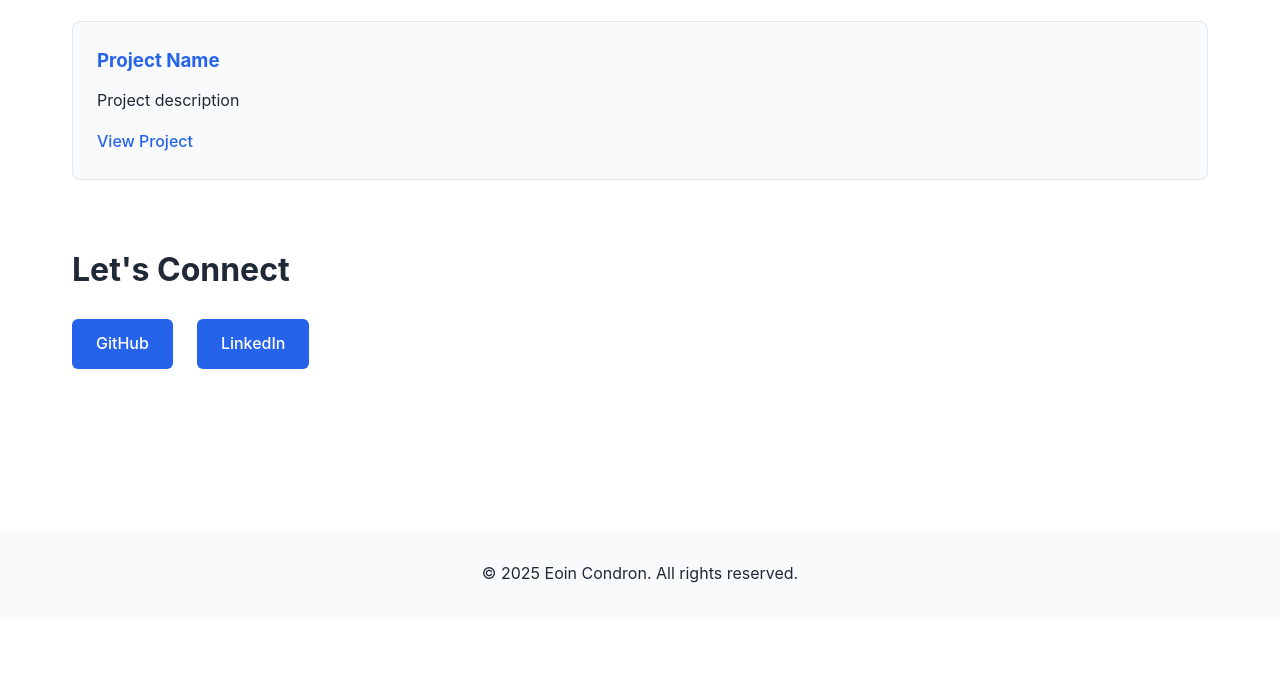
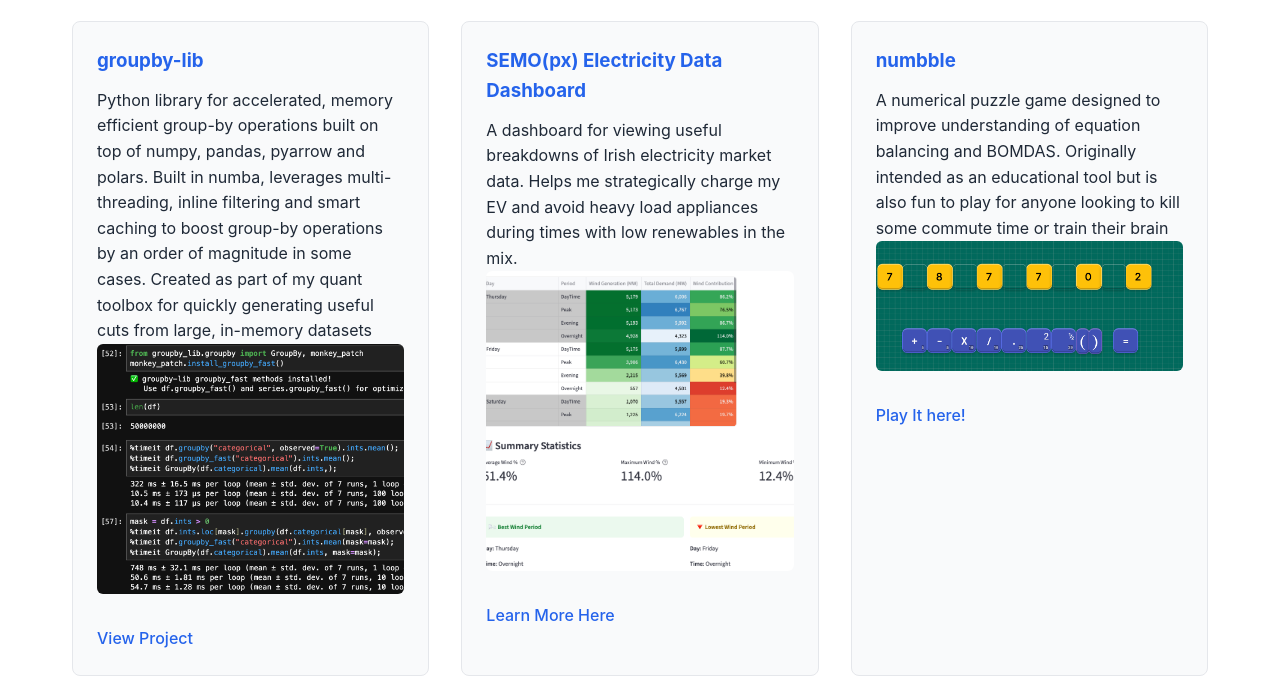
Before and after one commit to eoincondron/personal-webpage, a plain HTML site: page index.html in a window 1280 px wide. Shown: the part 715-1400 px from the top of the page. Before the commit the page ends 1333 px from the top, so only its background shows below. Drawn offline with Linux system fonts and the light colour scheme.

Commit message:
Add project cards for groupby-lib, SEMO Dashboard and numbble

```diff
--- a/index.html
+++ b/index.html
@@ -45,12 +45,39 @@
             <h2>Projects</h2>
             <div class="projects-grid">
                 <div class="project-card">
-                    <h3>Project Name</h3>
-                    <p>Project description</p>
-                    <a href="#" target="_blank">View Project</a>
+                    <h3>groupby-lib</h3>
+                    <p>Python library for accelerated, memory efficient group-by operations
+                        built on top of numpy, pandas, pyarrow and polars.
+                        Built in numba, leverages multi-threading, inline filtering and smart caching to boost
+                        group-by operations by an order of magnitude in some cases.
+                        Created as part of my quant toolbox for quickly generating useful cuts from large, in-memory
+                        datasets
+                    </p>
+                    <img src="images/groupby-demo.png" alt="Numbble game screenshot" , height="250" ,>
+                    <a href="https://github.com/eoincondron/groupby-lib/blob/main/README.md" target="_blank">View
+                        Project</a>
                 </div>
-                <!-- Add more project cards -->
+                <div class="project-card">
+                    <h3>SEMO(px) Electricity Data Dashboard</h3>
+                    <p>A dashboard for viewing useful breakdowns of Irish electricity market data.
+                        Helps me strategically charge my EV and
+                        avoid heavy load appliances during times with low renewables in the mix.
+                    </p>
+                    <img src="images/semo-dashboard.png" alt="Numbble game screenshot" , height="300" ,>
+                    <a href="https://semopx-app-8ujau4spuym833tscyugu4.streamlit.app" target="_blank">Learn More
+                        Here</a>
+                </div>
+                <div class="project-card">
+                    <h3>numbble</h3>
+                    <p>A numerical puzzle game designed to improve understanding of equation balancing and BOMDAS.
+                        Originally intended as an educational tool but is also fun to play for anyone
+                        looking to kill some commute time or train their brain
+                    </p>
+                    <img src="images/numbble.png" alt="Numbble game screenshot" , height="130" ,>
+                    <a href="https://numbble.vercel.app" target="_blank">Play It here!</a>
+                </div>
             </div>
+
         </section>
 
         <section id="contact">
--- a/styles/main.css
+++ b/styles/main.css
@@ -131,6 +131,14 @@ h2 {
     text-decoration: underline;
 }
 
+.project-card img {
+    width: 100%;
+    object-fit: cover;
+    border-radius: 6px;
+    margin-bottom: 1rem;
+    display: block;
+}
+
 /* Social Links */
 .social-links {
     display: flex;
```
Also changed, not shown: images/groupby-demo.png (added), images/numbble.png (added), images/semo-dashboard.png (added).
